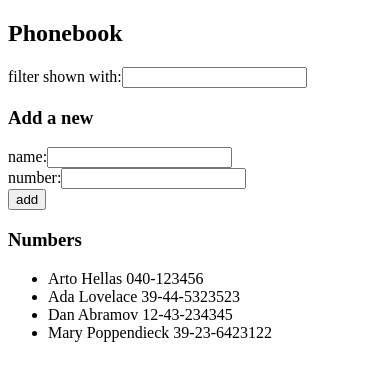
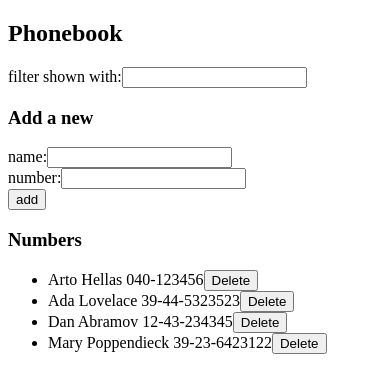
Before and after one commit to bbrassart/fullstackopen, a React (Create React App) app in the folder part2/phonebook/: page / in a window 390 px wide. Shown: the top 392 px of the page. Built offline with nearby package versions, Linux system fonts and the light colour scheme; data requests are answered from the project's data file; the HTML template or start-up script is replaced by a standard one.

Commit message:
Exercise 2.17: Phonebook step9

```diff
--- a/part2/phonebook/src/App.js
+++ b/part2/phonebook/src/App.js
@@ -2,7 +2,7 @@ import React, { useState, useEffect } from 'react';
 import Filter from './components/Filter';
 import Persons from './components/Persons';
 import PersonForm from './components/PersonForm';
-import { getAllPersons, createPerson } from './helpers/personsHelper';
+import { getAllPersons, createPerson, deletePerson } from './helpers/personsHelper';
 
 const App = () => {
   const hook = () => {
@@ -18,6 +18,14 @@ const App = () => {
   const [ newName, setNewName ] = useState('');
   const [ searchTerm, setSearchTerm ] = useState('');
   const [ newNumber, setNewNumber ] = useState('');
+
+  const handlePersonDeletion = id => {
+    deletePerson(id)
+      .then(() => {
+        const peopleList = persons.filter(person => person.id !== id);
+        setPersons(peopleList);
+      });
+  };
 
   const handleNameChange = (event) => {
     setNewName(event.target.value);
@@ -65,7 +73,7 @@ const App = () => {
         handleNumberChange={handleNumberChange}
       />
       <h3>Numbers</h3>
-      <Persons persons={filteredContacts} />
+      <Persons handlePersonDeletion={handlePersonDeletion} persons={filteredContacts} />
     </div>
   );
 };
--- a/part2/phonebook/src/components/Persons.js
+++ b/part2/phonebook/src/components/Persons.js
@@ -1,8 +1,23 @@
 import React from 'react';
 
-const Persons = ({persons}) => {
+const Persons = ({persons, handlePersonDeletion}) => {
+  const deletePerson = ({name, id}) => {
+    if(window.confirm(`Delete ${name} ?`)) {
+      handlePersonDeletion(id);
+    }
+  };
+
   const renderContacts = persons => {
-    return persons.map(person => <li key={person.name}>{person.name} {person.number}</li>);
+    return persons.map(person => {
+      return (
+        <li key={person.name}>
+          {person.name} {person.number}
+          <button onClick={() => deletePerson(person)}>
+            Delete
+          </button>
+        </li>
+      );
+    });
   };
 
   return (
--- a/part2/phonebook/src/helpers/personsHelper.js
+++ b/part2/phonebook/src/helpers/personsHelper.js
@@ -1,13 +1,7 @@
 import axios from 'axios';
 const baseUrl = 'http://localhost:3001/persons';
+const getAllPersons = () => axios.get(baseUrl).then(resp => resp.data);
+const deletePerson = (id) => axios.delete(`${baseUrl}/${id}`);
+const createPerson = (personObject) => axios.post(baseUrl, personObject).then(resp => resp.data);
 
-const getAllPersons = () => axios.get(baseUrl).then(resp => resp.data);
-
-const createPerson = (personObject) => {
-  return axios.post(baseUrl, personObject).then(resp => resp.data);
-};
-
-export {
-  getAllPersons,
-  createPerson,
-}
+export { getAllPersons, createPerson, deletePerson, };
```
